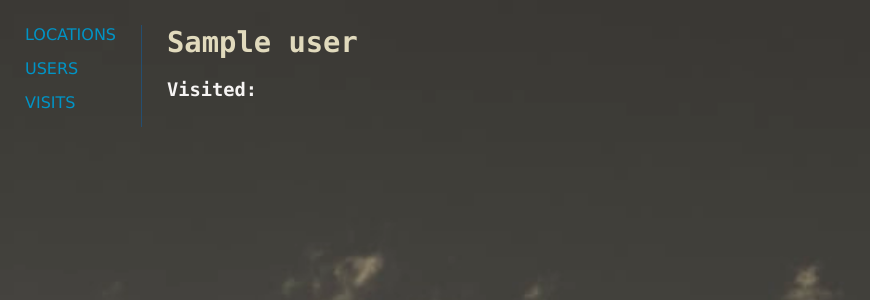
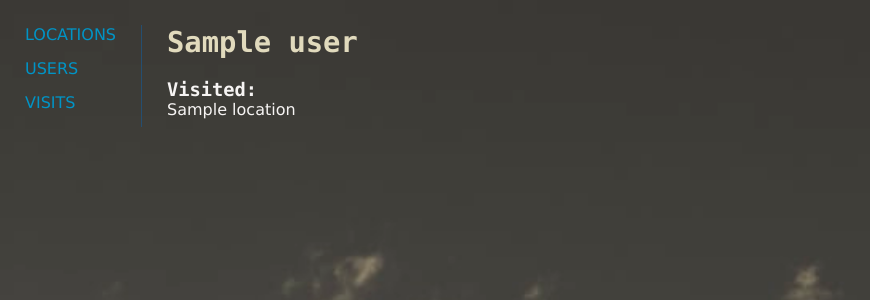
Before and after one commit to D-oro/quest_advisor, a Flask app: page /users/1 in a window 1280 px wide. Shown: the top 300 px of the page, without its empty margins (0-870 px from the left). Run offline with Flask 2, Linux system fonts and the light colour scheme; a database or web service that is not in the repository returns one stand-in record (values such as "Sample title"); some libraries are stand-ins or nearby versions.

Commit message:
added locations to users via visits

```diff
--- a/controllers/user_controller.py
+++ b/controllers/user_controller.py
@@ -13,4 +13,5 @@ def users():
 @users_blueprint.route("/users/<id>")
 def show(id):
     user = user_repository.select(id)
-    return render_template("users/show.html", user=user)
+    locations = user_repository.locations(id)
+    return render_template("users/show.html", user=user, locations=locations)
--- a/repositories/user_repository.py
+++ b/repositories/user_repository.py
@@ -39,3 +39,14 @@ def select(id):
 def delete_all():
     sql = "DELETE FROM users"
     run_sql(sql)
+
+def locations(id):
+    sql = "SELECT locations.* FROM locations INNER JOIN visits ON locations.id = visits.location_id WHERE visits.user_id = %s"
+    values = [id]
+    results = run_sql(sql, values)
+
+    locations = []
+    for row in results:
+        location = Location(row["name"], row["id"])
+        locations.append(location)
+    return locations
--- a/templates/users/show.html
+++ b/templates/users/show.html
@@ -5,4 +5,13 @@
 
 <h3>Visited:</h3>
 
+<ul>
+    {% for location in locations %}
+
+    <li>{{ location.name }}</li>
+
+    {% endfor %}
+</ul>
+
+
 {% endblock %}
```
